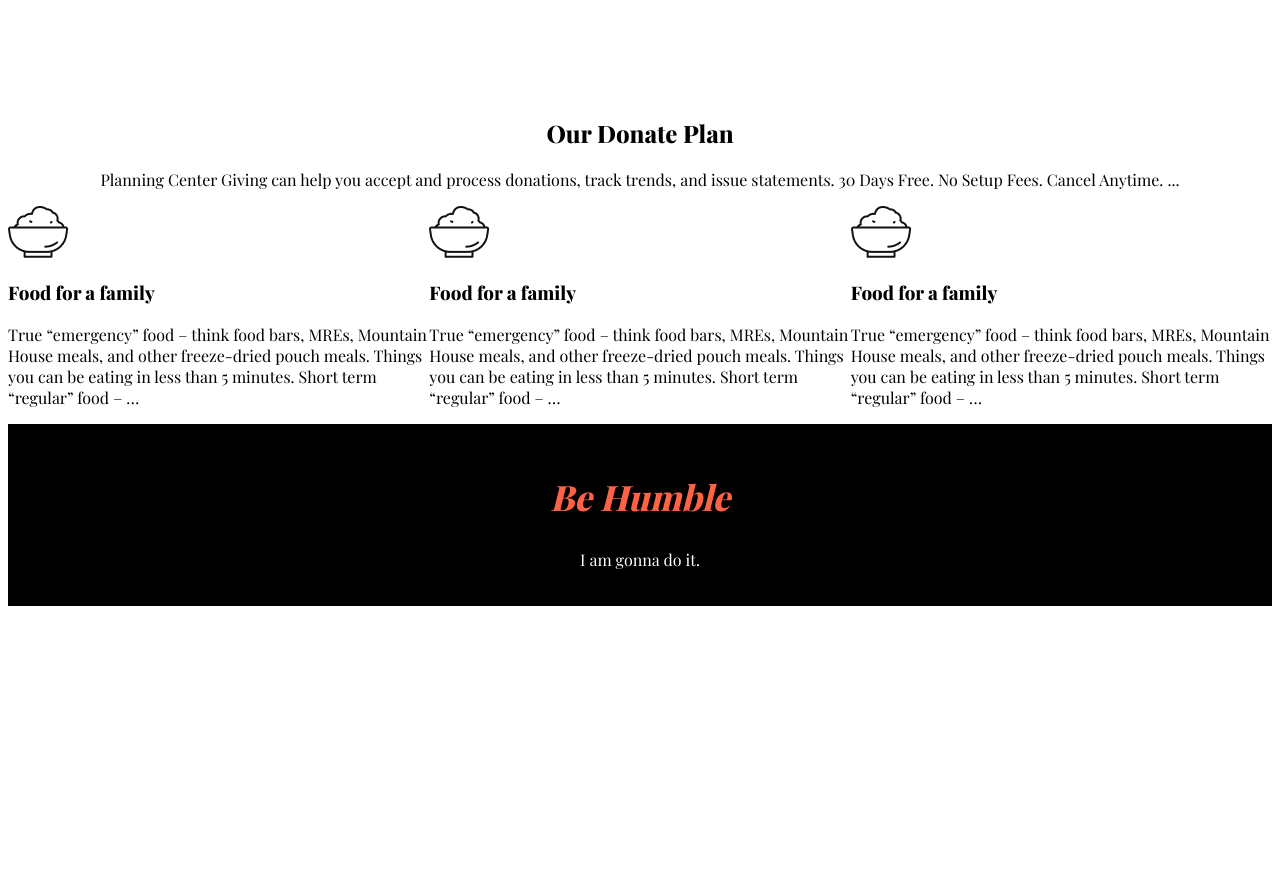
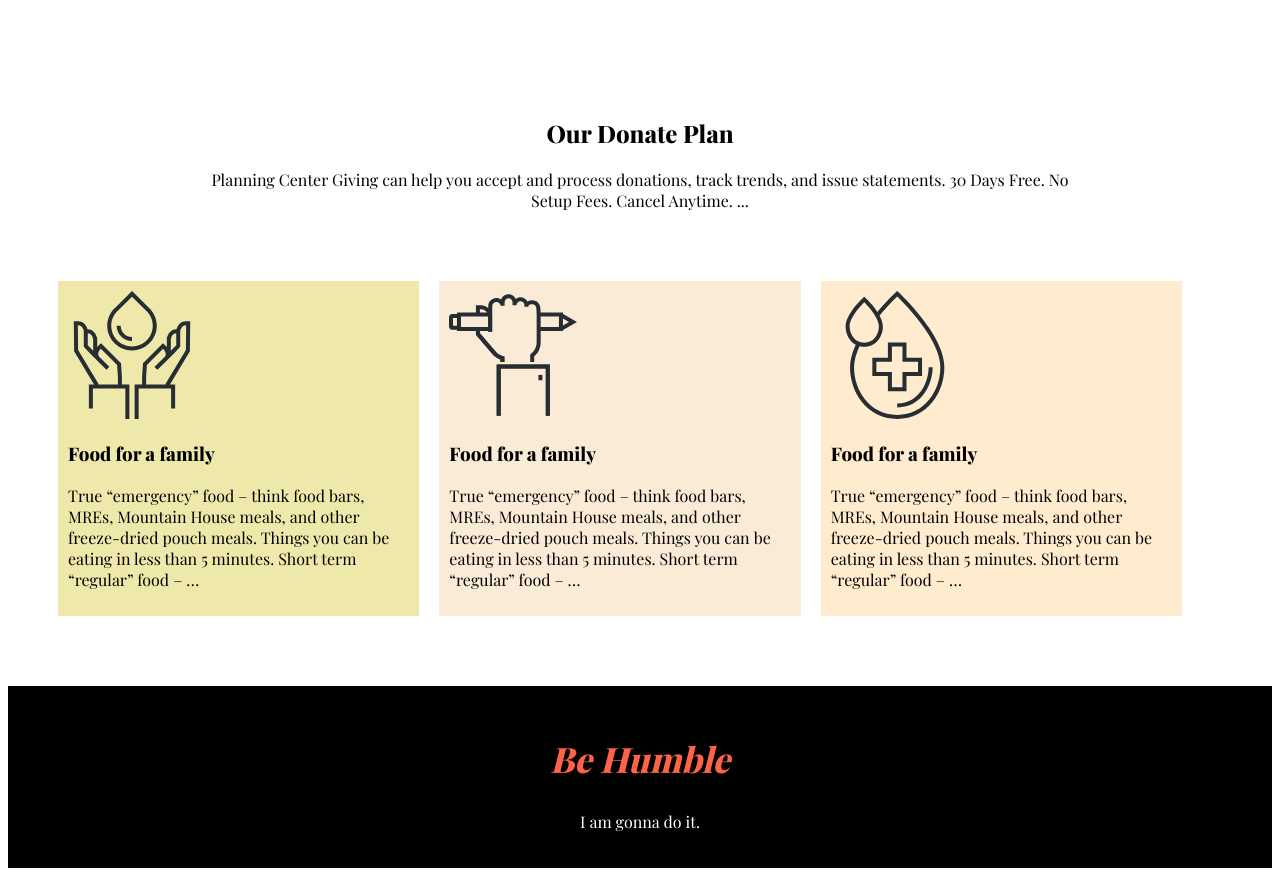
Before and after one commit to 2md-mahmudul-hasan/charity, a plain HTML site: page index.html in a window 1280 px wide. Shown: the part 944-1820 px from the top of the page. Before the commit the page ends 1558 px from the top, so only its background shows below. Drawn offline with nearby package versions, Linux system fonts and the light colour scheme.

Commit message:
donate-plan

```diff
--- a/index.html
+++ b/index.html
@@ -51,20 +51,20 @@
         Free. No Setup Fees. Cancel Anytime. ...</p>
     </div>
     <div class="donate-plans">
-      <div class="single-plan">
-        <img src="./icons/food.png" alt="food">
+      <div class="single-plan plan1">
+        <img src="./icons/icon13.svg" alt="food">
         <h3>Food for a family</h3>
         <p>True “emergency” food – think food bars, MREs, Mountain House meals, and other freeze-dried pouch meals.
           Things you can be eating in less than 5 minutes. Short term “regular” food – …</p>
       </div>
-      <div class="single-plan">
-        <img src="./icons/food.png" alt="food">
+      <div class="single-plan plan2">
+        <img src="./icons/icon5.svg" alt="food">
         <h3>Food for a family</h3>
         <p>True “emergency” food – think food bars, MREs, Mountain House meals, and other freeze-dried pouch meals.
           Things you can be eating in less than 5 minutes. Short term “regular” food – …</p>
       </div>
-      <div class="single-plan">
-        <img src="./icons/food.png" alt="food">
+      <div class="single-plan plan3">
+        <img src="./icons/blood.svg" alt="food">
         <h3>Food for a family</h3>
         <p>True “emergency” food – think food bars, MREs, Mountain House meals, and other freeze-dried pouch meals.
           Things you can be eating in less than 5 minutes. Short term “regular” food – …</p>
--- a/style.css
+++ b/style.css
@@ -82,17 +82,32 @@ border:0px;
 
 
 /* donate plan */
+.donate-plan .section-title{
+  width: 70%;
+  margin:auto;
+}
 
 .donate-plans{
+  height: 100%;
   display: flex;
-  flex-direction: row;
-  justify-content: center;
-  align-items: center;
+  margin:20px auto;
+  padding:50px;
+}
+.single-plan{
+  padding:10px;
+}
+.plan1{
 
+  background-color: palegoldenrod;
 }
+.plan2{
+  margin:0px 20px;
+  background-color: antiquewhite;
+}
+.plan3{
 
-
-
+  background-color: blanchedalmond;
+}
 
 
 
```
